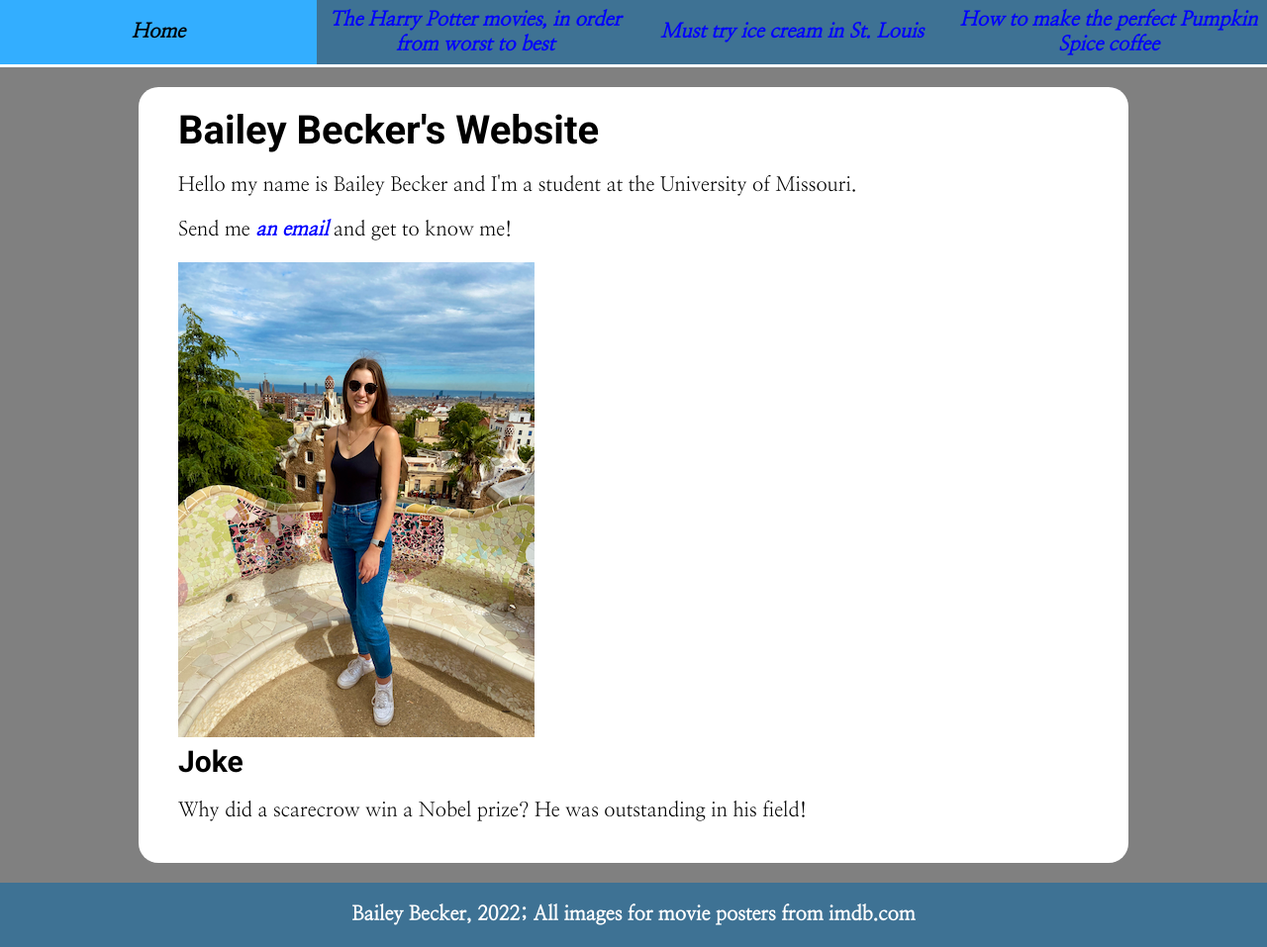
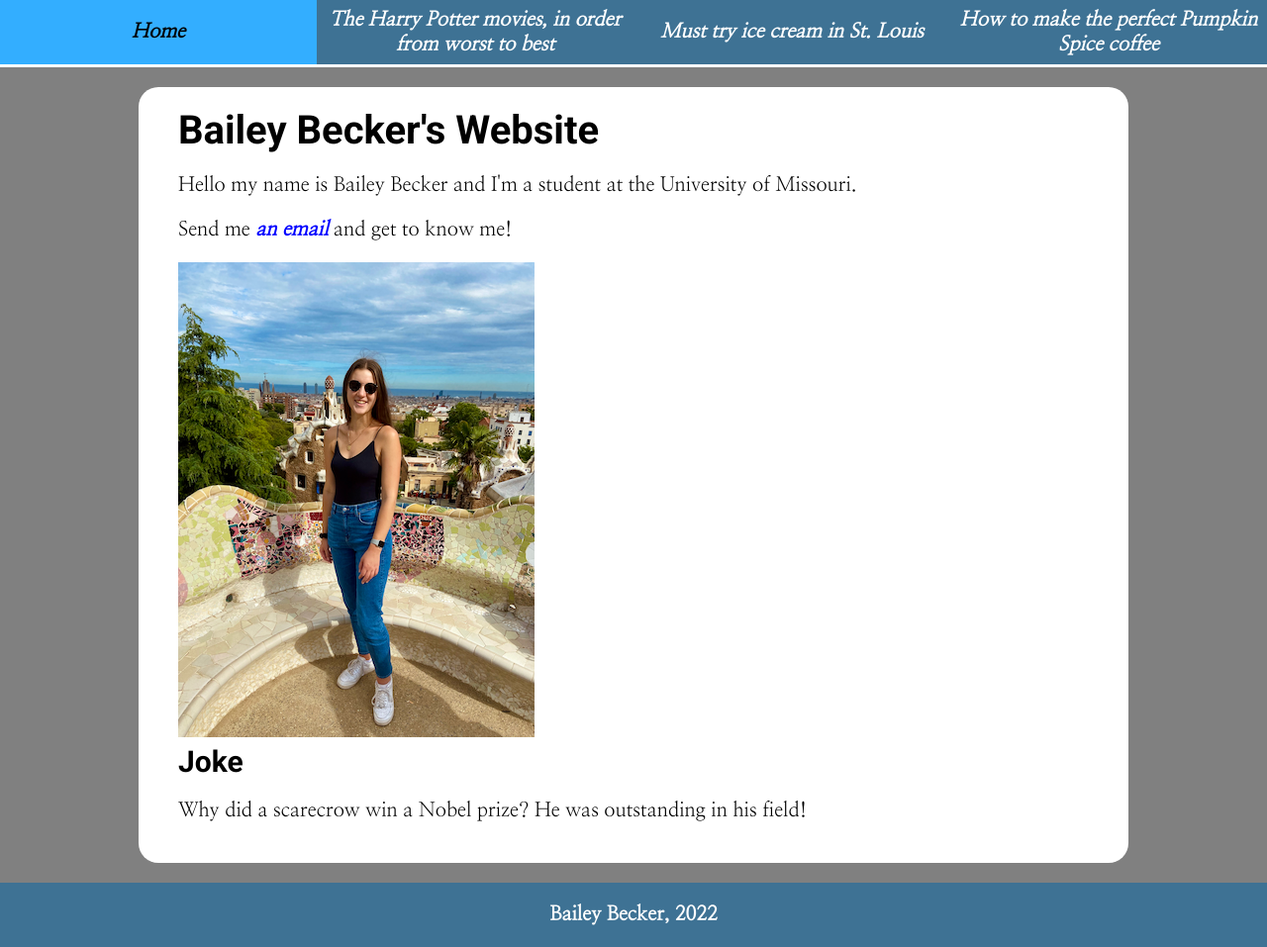
Before and after one commit to J4502-FS22/bailey-becker-site, a plain HTML site: page index.html in a window 1280 px wide. Shown: the whole page at 99% size. Drawn offline with Linux system fonts and the light colour scheme.

Commit message:
Fixed footer and changed nav font color

```diff
--- a/index.html
+++ b/index.html
@@ -34,6 +34,6 @@
 He was outstanding in his field!</p>
 </section>
 </main>
-<footer>Bailey Becker, 2022; All images for movie posters from imdb.com</footer>
+<footer>Bailey Becker, 2022</footer>
   </body>
 </html>
--- a/my-style.css
+++ b/my-style.css
@@ -93,6 +93,7 @@ nav li, nav li a {
   display: flex;
   justify-content: center;
   align-items: center;
+  color:white;
 }
 .active{
   background-color: #33AEFF;
```
